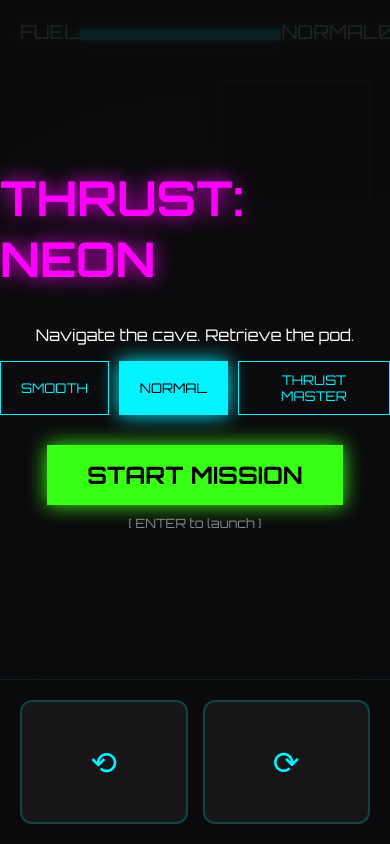
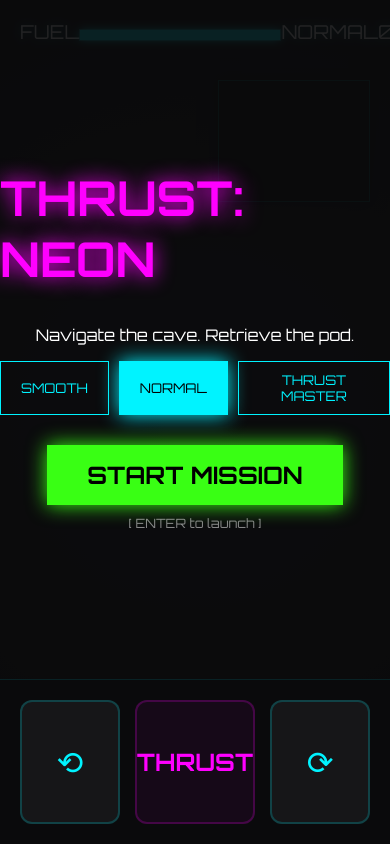
Before and after one commit to Robert2611/thrust-game, a plain HTML site: page index.html in a window 390 px wide. Drawn offline with Linux system fonts and the light colour scheme.

Commit message:
feat: add thrust control button to mobile interface and update grid layout

```diff
--- a/game.js
+++ b/game.js
@@ -79,6 +79,7 @@ class Game {
         };
 
         bindTouch('left-ctrl', 'rotateLeft');
+        bindTouch('thrust-ctrl', 'thrust');
         bindTouch('right-ctrl', 'rotateRight');
 
         document.getElementById('start-btn').onclick = () => this.startLevel();
--- a/index.html
+++ b/index.html
@@ -60,6 +60,7 @@
         <!-- The Dedicated Control Deck (Bottom Layer) -->
         <div id="mobile-controls">
             <div id="left-ctrl" class="touch-zone">⟲</div>
+            <div id="thrust-ctrl" class="touch-zone">THRUST</div>
             <div id="right-ctrl" class="touch-zone">⟳</div>
         </div>
     </div>
--- a/style.css
+++ b/style.css
@@ -109,8 +109,8 @@ canvas {
 
 #mobile-controls {
     display: grid;
-    grid-template-columns: repeat(2, 1fr);
-    grid-template-areas: "left right";
+    grid-template-columns: 1fr 1.2fr 1fr;
+    grid-template-areas: "left thrust right";
     gap: 15px;
     padding: 20px;
     box-sizing: border-box;
@@ -142,6 +142,20 @@ canvas {
 
 #left-ctrl { grid-area: left; }
 #right-ctrl { grid-area: right; }
+#thrust-ctrl {
+    grid-area: thrust;
+    background: rgba(255, 0, 255, 0.05); /* Magenta hue for Thrust */
+    border-color: rgba(255, 0, 255, 0.2);
+    color: var(--neon-pink);
+    font-size: 1.5rem;
+    font-weight: bold;
+}
+
+#thrust-ctrl:active {
+    background: rgba(255, 0, 255, 0.2);
+    border-color: var(--neon-pink);
+    box-shadow: 0 0 15px var(--neon-pink);
+}
 
 .overlay {
     position: absolute;
```
